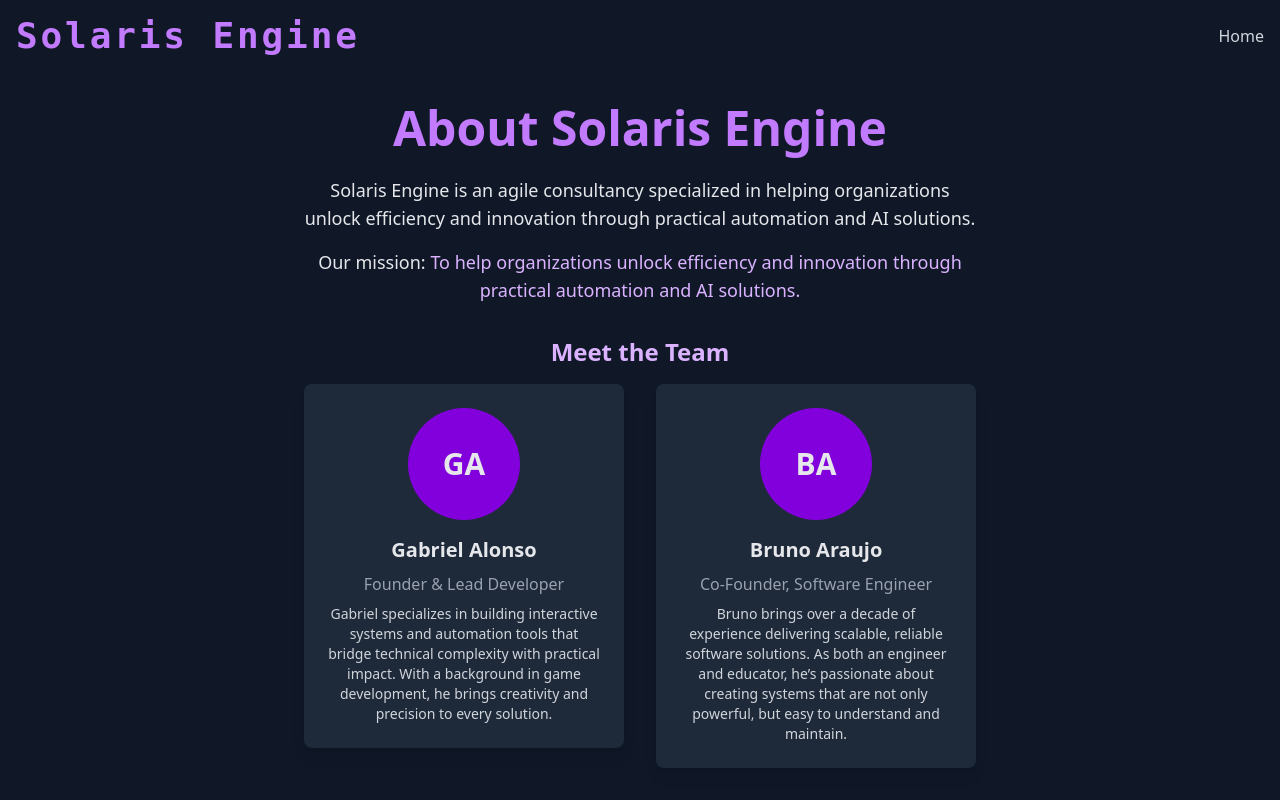
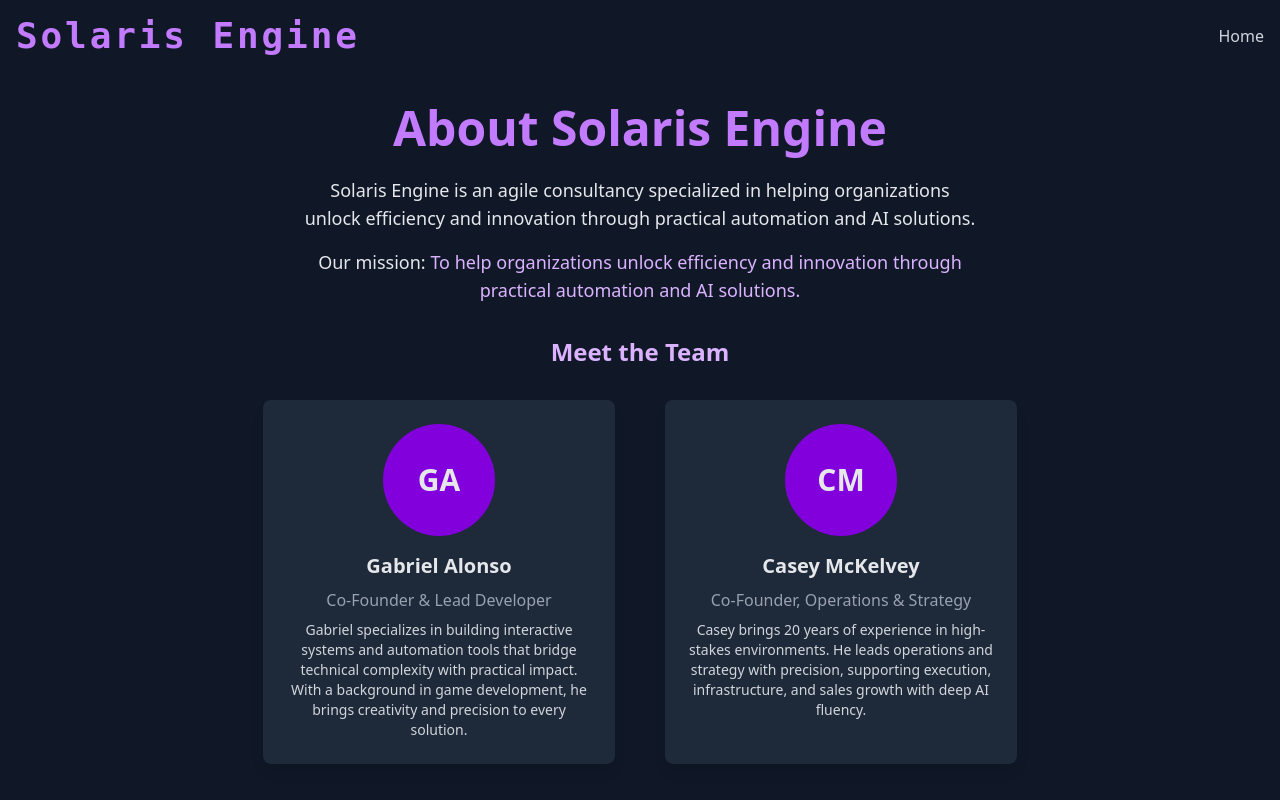
Before and after one commit to solarisengine/website, a React (Vite) app in the folder client/: page /about in a window 1280 px wide. Shown: the top 800 px of the page. Built offline with nearby package versions, Linux system fonts and the light colour scheme; a web font is replaced by a local one.

Commit message:
Add team member details to About Us page and update server email recipients

```diff
--- a/client/src/pages/AboutUs.jsx
+++ b/client/src/pages/AboutUs.jsx
@@ -1,4 +1,35 @@
 export default function AboutUs() {
+  const teamMembers = [
+    {
+      initials: 'GA',
+      name: 'Gabriel Alonso',
+      title: 'Co-Founder & Lead Developer',
+      description:
+        'Gabriel specializes in building interactive systems and automation tools that bridge technical complexity with practical impact. With a background in game development, he brings creativity and precision to every solution.',
+    },
+    {
+      initials: 'CM',
+      name: 'Casey McKelvey',
+      title: 'Co-Founder, Operations & Strategy',
+      description:
+        'Casey brings 20 years of experience in high-stakes environments. He leads operations and strategy with precision, supporting execution, infrastructure, and sales growth with deep AI fluency.',
+    },
+    {
+      initials: 'AA',
+      name: 'Alini Alonso',
+      title: 'Head of Growth & Content Strategy',
+      description:
+        'With a background in journalism and 7 years in digital marketing, Alini brings sharp insight into SEO, copywriting, and content strategy. She blends data-driven analysis with creative leadership to drive sustainable growth and innovative brand presence.',
+    },
+    {
+      initials: 'BA',
+      name: 'Bruno Araujo',
+      title: 'Software Engineer',
+      description:
+        'Bruno brings over a decade of experience delivering scalable, reliable software solutions. As both an engineer and educator, he’s passionate about creating systems that are not only powerful, but easy to understand and maintain.',
+    },
+  ];
+
   return (
     <div className="min-h-screen bg-gray-900 text-gray-200 flex flex-col items-center justify-center px-4 py-8 overflow-auto">
       <h1 className="text-4xl md:text-5xl font-bold mb-6 text-purple-400 text-center">
@@ -16,45 +47,30 @@ export default function AboutUs() {
           practical automation and AI solutions.
         </span>
       </p>
-      <h2 className="text-2xl font-semibold mb-4 text-purple-300 text-center">
+      <h2 className="text-2xl font-semibold mb-8 text-purple-300 text-center">
         Meet the Team
       </h2>
-      <div className="flex flex-col md:flex-row gap-8 mb-8 md:items-start justify-center w-auto">
-        {/* Gabriel */}
-        <div className="bg-gray-800 rounded-lg p-6 flex flex-col items-center w-full md:w-80 shadow-lg">
-          {/* <img src="/path-to-gabriel.jpg" alt="Gabriel Alonso" className="w-28 h-28 rounded-full mb-4 object-cover" /> */}
-          <div className="w-28 h-28 rounded-full bg-purple-700 flex items-center justify-center text-3xl mb-4 font-bold">
-            GA
+
+      <div className="grid grid-cols-1 sm:grid-cols-2 gap-9 mb-12 w-full max-w-3xl justify-items-center">
+        {teamMembers.map((member, index) => (
+          <div
+            key={member.name}
+            className="bg-gray-800 rounded-lg p-6 flex flex-col items-center w-full md:w-88 shadow-lg"
+          >
+            <div className="w-28 h-28 rounded-full bg-purple-700 flex items-center justify-center text-3xl mb-4 font-bold">
+              {member.initials}
+            </div>
+            <h3 className="text-xl font-bold mb-2 text-center">
+              {member.name}
+            </h3>
+            <p className="text-gray-400 text-center mb-2">{member.title}</p>
+            <p className="text-gray-300 text-sm text-center">
+              {member.description}
+            </p>
           </div>
-          <h3 className="text-xl font-bold mb-2">Gabriel Alonso</h3>
-          <p className="text-gray-400 text-center mb-2">
-            Founder & Lead Developer
-          </p>
-          <p className="text-gray-300 text-sm text-center">
-            Gabriel specializes in building interactive systems and automation
-            tools that bridge technical complexity with practical impact. With a
-            background in game development, he brings creativity and precision
-            to every solution.
-          </p>
-        </div>
-        {/* Bruno */}
-        <div className="bg-gray-800 rounded-lg p-6 flex flex-col items-center w-full md:w-80 shadow-lg">
-          {/* <img src="/path-to-bruno.jpg" alt="Bruno Araujo" className="w-28 h-28 rounded-full mb-4 object-cover" /> */}
-          <div className="w-28 h-28 rounded-full bg-purple-700 flex items-center justify-center text-3xl mb-4 font-bold">
-            BA
-          </div>
-          <h3 className="text-xl font-bold mb-2">Bruno Araujo</h3>
-          <p className="text-gray-400 text-center mb-2">
-            Co-Founder, Software Engineer
-          </p>
-          <p className="text-gray-300 text-sm text-center">
-            Bruno brings over a decade of experience delivering scalable,
-            reliable software solutions. As both an engineer and educator, he’s
-            passionate about creating systems that are not only powerful, but
-            easy to understand and maintain.
-          </p>
-        </div>
+        ))}
       </div>
+
       <p className="max-w-2xl text-lg text-center">
         We combine technical expertise with a passion for solving real-world
         problems. Let’s work together to automate your toughest challenges!
--- a/client/vite.config.js
+++ b/client/vite.config.js
@@ -7,5 +7,11 @@ export default defineConfig({
   plugins: [react(), tailwindcss()],
   server: {
     port: 3000,
+    proxy: {
+      '/api': {
+        target: 'http://localhost:5000',
+        changeOrigin: true,
+      },
+    },
   },
 });
```
Also changed, not shown: package.json (+9 -1 lines), 2 other files (tests, documents, lock files or other folders).
